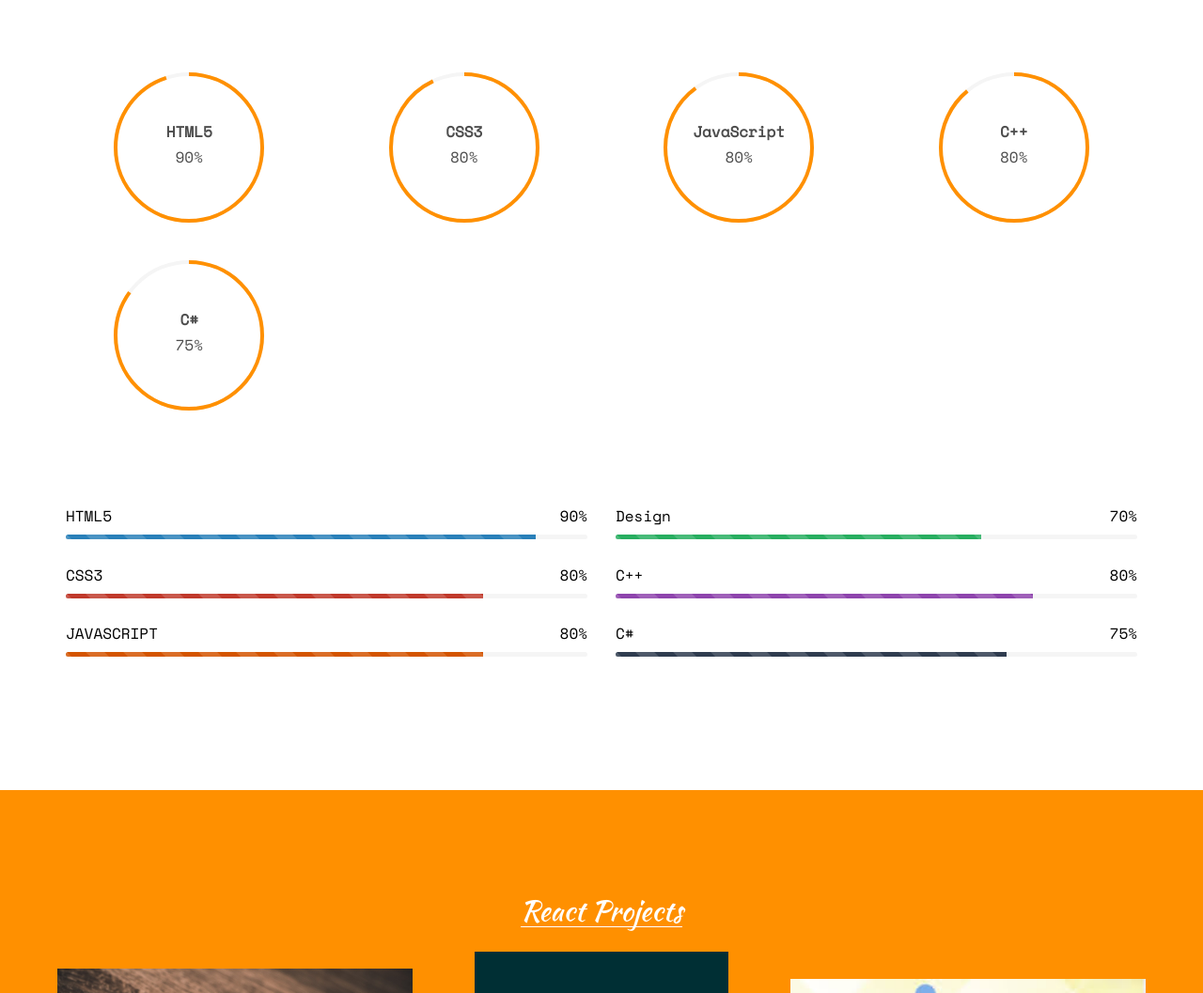
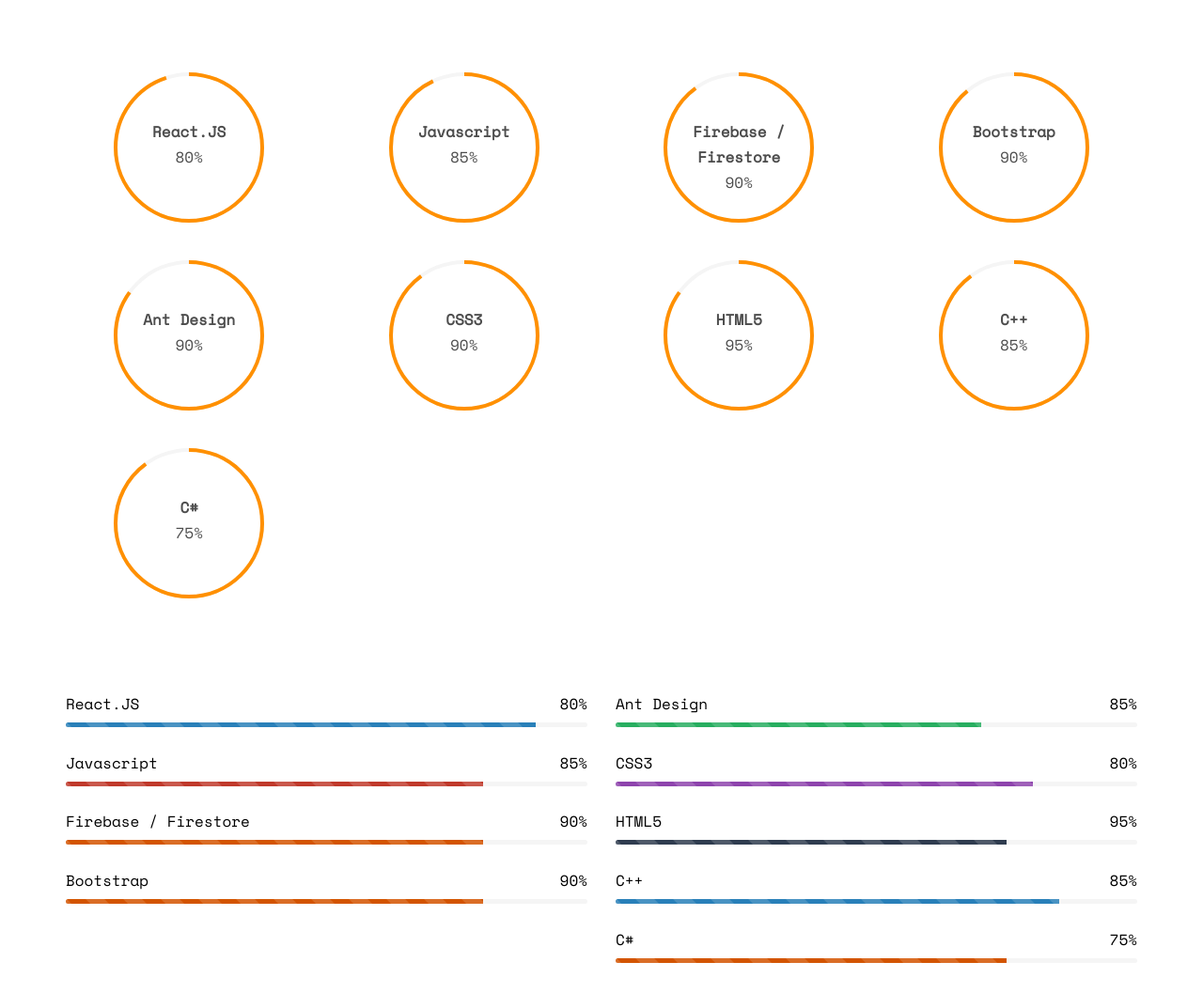
Before and after one commit to sufyan356/personal-website, a plain HTML site: page index.html in a window 1280 px wide. Shown: the part 2871-3928 px from the top of the page at 94% size. Drawn offline with nearby package versions, Linux system fonts and the light colour scheme; files whose address does not match are found by name.

Commit message:
Some Content Added

```diff
--- a/index.html
+++ b/index.html
@@ -226,37 +226,43 @@
 					<h2 class="skills">Skills</h2>
 				</div>
 			</div>
+
 			<div class="row row-pb-md">
 				<div class="col-md-3 col-sm-6 col-xs-12 text-center">
-					<div class="chart "  data-percent="95"><span><strong>HTML5</strong>90%</span></div>
+					<div class="chart "  data-percent="95"><span><strong>React.JS</strong>80%</span></div>
 				</div>
 				<div class="col-md-3 col-sm-6 col-xs-12 text-center">
-					<div class="chart"  data-percent="93"><span><strong>CSS3</strong>80%</span></div>
+					<div class="chart"  data-percent="93"><span><strong>Javascript</strong>85%</span></div>
 				</div>
 				<div class="col-md-3 col-sm-6 col-xs-12 text-center">
-					<div class="chart"  data-percent="90"><span><strong>JavaScript</strong>80%</span></div>
+					<div class="chart"  data-percent="90"><span><strong>Firebase / Firestore</strong>90%</span></div>
 				</div>
 
 				<div class="col-md-3 col-sm-6 col-xs-12 text-center">
-					<div class="chart"  data-percent="89"><span><strong>C++</strong>80%</span></div>
+					<div class="chart"  data-percent="89"><span><strong>Bootstrap</strong>90%</span></div>
 				</div>
 				<div class="col-md-3 col-sm-6 col-xs-12 text-center">
-					<div class="chart" data-percent="85"><span><strong>C#</strong>75%</span></div>
-				</div>
-				<!-- <div class="col-md-3 col-sm-6 col-xs-12 text-center">
-					<div class="chart" data-percent="90"><span><strong>AngularJS</strong>90%</span></div>
+					<div class="chart" data-percent="85"><span><strong>Ant Design</strong>90%</span></div>
 				</div>
 				<div class="col-md-3 col-sm-6 col-xs-12 text-center">
-					<div class="chart" data-percent="85"><span><strong>Ruby</strong>85%</span></div>
+					<div class="chart" data-percent="90"><span><strong>CSS3</strong>90%</span></div>
 				</div>
 				<div class="col-md-3 col-sm-6 col-xs-12 text-center">
-					<div class="chart" data-percent="90"><span><strong>Java</strong>90%</span></div>
-				</div> -->
+					<div class="chart" data-percent="85"><span><strong>HTML5</strong>95%</span></div>
+				</div>
+				<div class="col-md-3 col-sm-6 col-xs-12 text-center">
+					<div class="chart" data-percent="90"><span><strong>C++</strong>85%</span></div>
+				</div>
+				<div class="col-md-3 col-sm-6 col-xs-12 text-center">
+					<div class="chart" data-percent="90"><span><strong>C#</strong>75%</span></div>
+				</div>
 			</div>
+
 			<div class="row">
+
 				<div class="col-md-6">
 					<div class="progress-wrap" data-aos = "flip-left">
-						<h3 ><span class="name-left">HTML5</span><span class="value-right">90%</span></h3>
+						<h3 ><span class="name-left">React.JS</span><span class="value-right">80%</span></h3>
 						<div class="progress">
 						  <div class="progress-bar progress-bar-1 progress-bar-striped active" role="progressbar"
 						  aria-valuenow="90" aria-valuemin="0" aria-valuemax="100" style="width:90%">
@@ -265,7 +271,7 @@
 					</div>
 
 					<div class="progress-wrap" data-aos = "flip-left">
-						<h3 ><span class="name-left">CSS3</span><span class="value-right">80%</span></h3>
+						<h3 ><span class="name-left">Javascript</span><span class="value-right">85%</span></h3>
 						<div class="progress">
 						  <div class="progress-bar progress-bar-2 progress-bar-striped active" role="progressbar"
 						  aria-valuenow="80" aria-valuemin="0" aria-valuemax="100" style="width:80%">
@@ -274,7 +280,16 @@
 					</div>
 
 					<div class="progress-wrap" data-aos = "flip-left">
-						<h3><span class="name-left">JAVASCRIPT</span><span class="value-right">80%</span></h3>
+						<h3><span class="name-left">Firebase / Firestore</span><span class="value-right">90%</span></h3>
+						<div class="progress">
+						  <div class="progress-bar progress-bar-3 progress-bar-striped active" role="progressbar"
+						  aria-valuenow="80" aria-valuemin="0" aria-valuemax="100" style="width:80%">
+						  </div>
+						</div>
+					</div>
+
+					<div class="progress-wrap" data-aos = "flip-left">
+						<h3><span class="name-left">Bootstrap</span><span class="value-right">90%</span></h3>
 						<div class="progress">
 						  <div class="progress-bar progress-bar-3 progress-bar-striped active" role="progressbar"
 						  aria-valuenow="80" aria-valuemin="0" aria-valuemax="100" style="width:80%">
@@ -283,61 +298,76 @@
 					</div>
 
 				</div>
+				<div class="col-md-6">
 
-				<div class="col-md-6">
+
 					<div class="progress-wrap" data-aos = "flip-right">
-						<h3><span class="name-left">Design</span><span class="value-right">70%</span></h3>
+						<h3><span class="name-left">Ant Design</span><span class="value-right">85%</span></h3>
 						<div class="progress">
 						  <div class="progress-bar progress-bar-5 progress-bar-striped active" role="progressbar"
 						  aria-valuenow="70" aria-valuemin="0" aria-valuemax="100" style="width:70%">
 						  </div>
 						</div>
 					</div>
+
 					<div class="progress-wrap" data-aos = "flip-left">
-						<h3><span class="name-left">C++</span><span class="value-right">80%</span></h3>
+						<h3><span class="name-left">CSS3</span><span class="value-right">80%</span></h3>
 						<div class="progress">
 						  <div class="progress-bar progress-bar-4 progress-bar-striped active" role="progressbar"
 						  aria-valuenow="80" aria-valuemin="0" aria-valuemax="100" style="width:80%">
 						  </div>
 						</div>
 					</div>
+
 					<div class="progress-wrap" data-aos = "flip-right">
-						<h3><span class="name-left">C#</span><span class="value-right">75%</span></h3>
+						<h3><span class="name-left">HTML5</span><span class="value-right">95%</span></h3>
 						<div class="progress">
 						  <div class="progress-bar progress-bar-striped active" role="progressbar"
 						  aria-valuenow="75" aria-valuemin="0" aria-valuemax="100" style="width:75%">
 						  </div>
 						</div>
 					</div>
-					<!-- <div class="progress-wrap" data-aos = "flip-right">
-						<h3><span class="name-left">Python</span><span class="value-right">85%</span></h3>
+
+					<div class="progress-wrap" data-aos = "flip-right">
+						<h3><span class="name-left">C++</span><span class="value-right">85%</span></h3>
 						<div class="progress">
 						  <div class="progress-bar progress-bar-1 progress-bar-striped active" role="progressbar"
 						  aria-valuenow="85" aria-valuemin="0" aria-valuemax="100" style="width:85%">
 						  </div>
 						</div>
 					</div>
+
 					<div class="progress-wrap" data-aos = "flip-right">
-						<h3><span class="name-left">jQuery</span><span class="value-right">75%</span></h3>
+						<h3><span class="name-left">C#</span><span class="value-right">75%</span></h3>
 						<div class="progress">
 						  <div class="progress-bar progress-bar-3 progress-bar-striped active" role="progressbar"
 						  aria-valuenow="75" aria-valuemin="0" aria-valuemax="100" style="width:75%">
 						  </div>
 						</div>
-					</div> -->
+					</div>
 				</div>
 
 			</div>
+
 		</div>
 	</div>
 
 	<div id="fh5co-work" class="fh5co-bg-dark">
 		<div class="container">
 
-
 			<div class="row">
 				<h2 class="text-center text-white workHeading animate-box">React Projects</h2>
 				<div class="firstRow mb-5">
+
+					<div class="col-md-4 text-center col-padding mb-4" data-aos="fade-right">
+						<a href="https://event-management-app-ms.netlify.app/" class="work" style="background-image: url(images/Event-Pics.webp); background-size: contain!important;">
+							<div class="desc">
+								<h3 class="projectHeading">Event Management System</h3>
+								<span class="clickToSee">With React.JS </span>
+								<span class="clickToSee">Click to see <i class="fa-solid fa-arrow-right"></i> </span>
+							</div>
+						</a>
+					</div>
 
 					<div class="col-md-4 text-center col-padding mb-4" data-aos="fade-right">
 						<a href="https://react-blogging-app-ms.netlify.app/" class="work" style="background-image: url(images/Blog-App.jpg); background-size: contain!important;">
```
Also changed, not shown: images/Event-Pics.webp (added).
